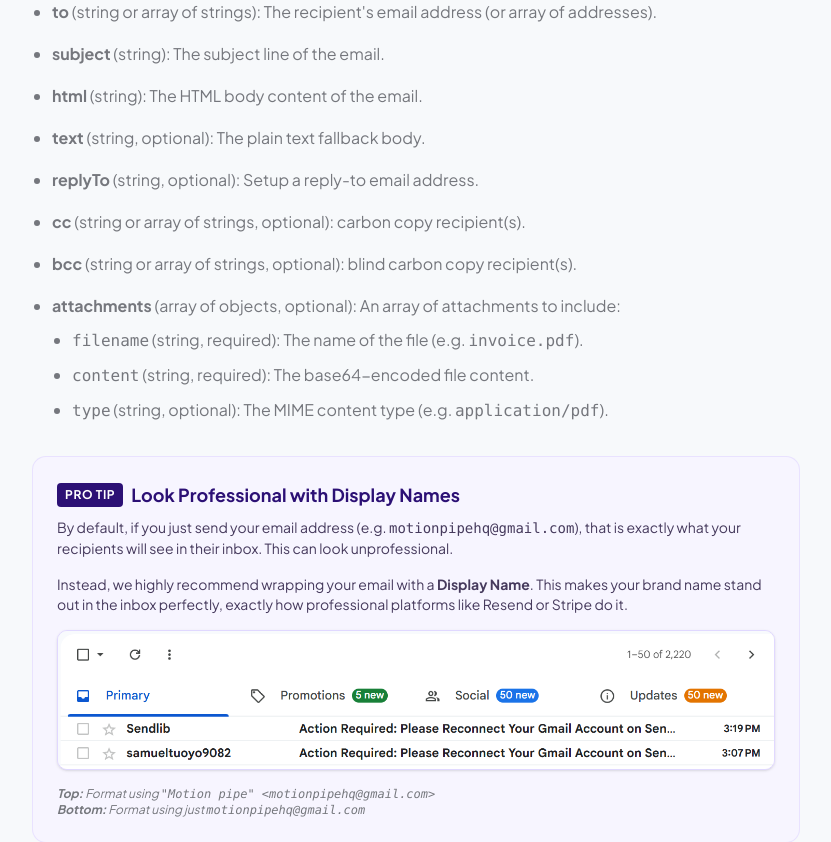
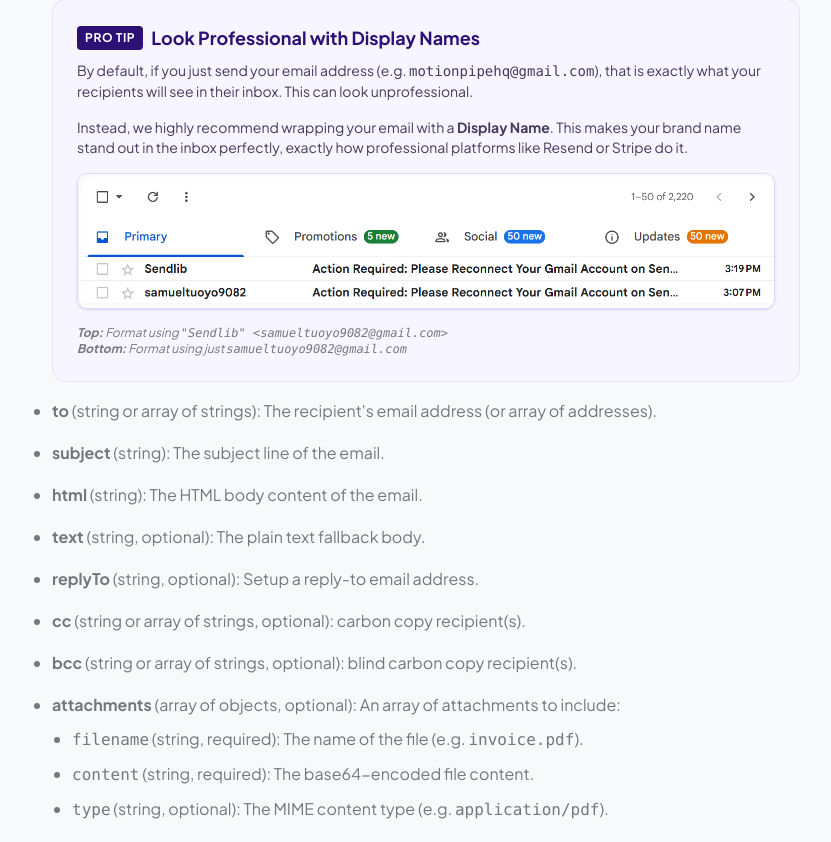
Before and after one commit to samueltuoyo15/send-liberty, a Next.js app: page /docs/send in a window 1280 px wide. Shown: the part 1118-1960 px from the top of the page, without its empty margins (288-1119 px from the left). Built offline with nearby package versions, Linux system fonts and the light colour scheme.

Commit message:
docs: move display name pro tip to from parameter and update caption

```diff
--- a/app/docs/send/page.tsx
+++ b/app/docs/send/page.tsx
@@ -297,6 +297,26 @@ System.out.println(response.body());`
             <strong>from</strong> (string, optional): The connected Gmail email address you want to send this email from.
             You can optionally include a custom display name by using the format <code>"Motion pipe" &lt;motionpipehq@gmail.com&gt;</code>.
             If not supplied, it defaults to your first connected Gmail account.
+
+            <div className="mt-4 mb-2 p-6 rounded-xl border border-[#d3c5ff]/40 bg-[#f7f5ff] space-y-4">
+              <div className="flex items-center gap-2 mb-2">
+                <span className="bg-[#2c1075] text-white text-xs font-bold px-2 py-1 rounded uppercase tracking-wider">Pro Tip</span>
+                <h4 className="font-bold text-[#2c1075] text-lg m-0">Look Professional with Display Names</h4>
+              </div>
+              <p className="text-sm text-[#463a5d]">
+                By default, if you just send your email address (e.g. <code>motionpipehq@gmail.com</code>), that is exactly what your recipients will see in their inbox. This can look unprofessional.
+              </p>
+              <p className="text-sm text-[#463a5d]">
+                Instead, we highly recommend wrapping your email with a <strong>Display Name</strong>. This makes your brand name stand out in the inbox perfectly, exactly how professional platforms like Resend or Stripe do it.
+              </p>
+              <div className="rounded-lg overflow-hidden border border-[#d3c5ff]/60 shadow-sm my-4">
+                <img src="/compare.png" alt="Comparison between using a display name and not using one" className="w-full h-auto block" />
+              </div>
+              <p className="text-xs text-[#75777d] italic">
+                <strong>Top:</strong> Format using <code>"Sendlib" &lt;samueltuoyo9082@gmail.com&gt;</code><br/>
+                <strong>Bottom:</strong> Format using just <code>samueltuoyo9082@gmail.com</code>
+              </p>
+            </div>
           </li>
           <li><strong>to</strong> (string or array of strings): The recipient&apos;s email address (or array of addresses).</li>
           <li><strong>subject</strong> (string): The subject line of the email.</li>
@@ -315,26 +335,6 @@ System.out.println(response.body());`
           </li>
         </ul>
 
-        <div className="mt-8 p-6 rounded-xl border border-[#d3c5ff]/40 bg-[#f7f5ff] space-y-4">
-          <div className="flex items-center gap-2 mb-2">
-            <span className="bg-[#2c1075] text-white text-xs font-bold px-2 py-1 rounded uppercase tracking-wider">Pro Tip</span>
-            <h4 className="font-bold text-[#2c1075] text-lg m-0">Look Professional with Display Names</h4>
-          </div>
-          <p className="text-sm text-[#463a5d]">
-            By default, if you just send your email address (e.g. <code>motionpipehq@gmail.com</code>), that is exactly what your recipients will see in their inbox. This can look unprofessional.
-          </p>
-          <p className="text-sm text-[#463a5d]">
-            Instead, we highly recommend wrapping your email with a <strong>Display Name</strong>. This makes your brand name stand out in the inbox perfectly, exactly how professional platforms like Resend or Stripe do it.
-          </p>
-          <div className="rounded-lg overflow-hidden border border-[#d3c5ff]/60 shadow-sm my-4">
-            <img src="/compare.png" alt="Comparison between using a display name and not using one" className="w-full h-auto block" />
-          </div>
-          <p className="text-xs text-[#75777d] italic">
-            <strong>Top:</strong> Format using <code>"Motion pipe" &lt;motionpipehq@gmail.com&gt;</code><br/>
-            <strong>Bottom:</strong> Format using just <code>motionpipehq@gmail.com</code>
-          </p>
-        </div>
-
         <div className="p-4 border border-outline-variant/60 bg-surface-container-low rounded-xl text-sm text-secondary mt-8">
           Need details on rate limits or request body size caps? Check out the <a href="/docs/limits" className="font-bold text-primary-sendlib hover:underline">Limits & Quotas</a> documentation page.
         </div>
```
